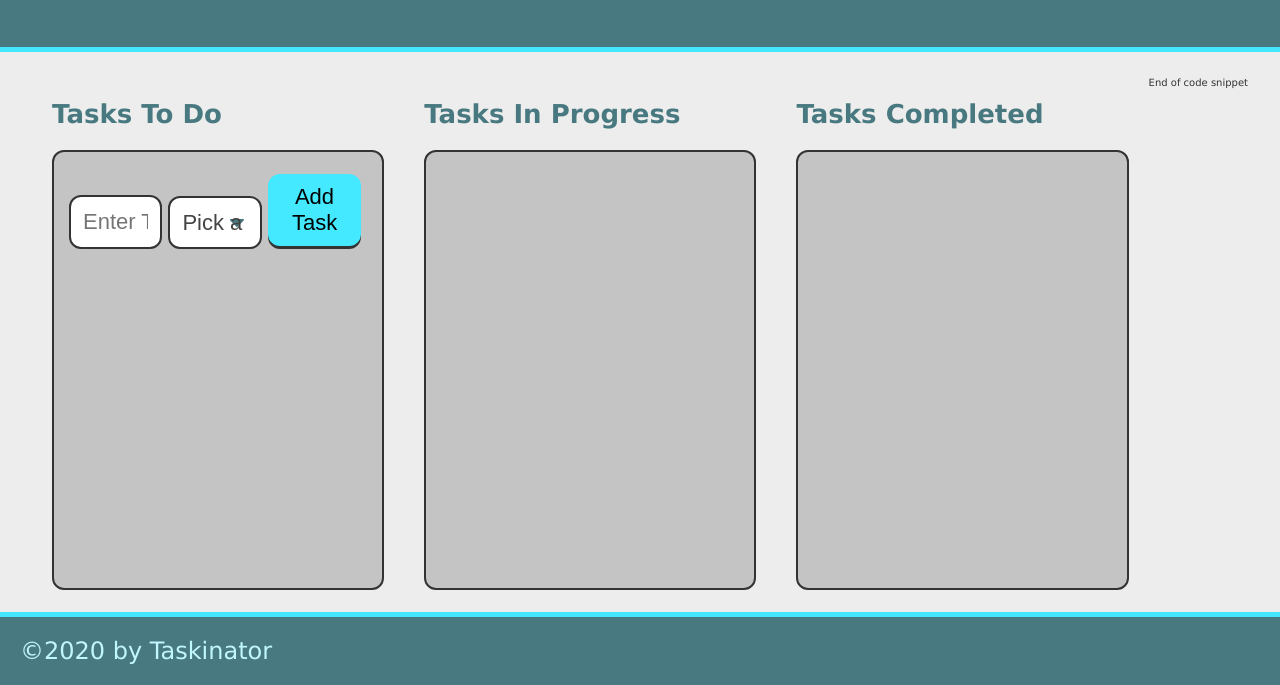
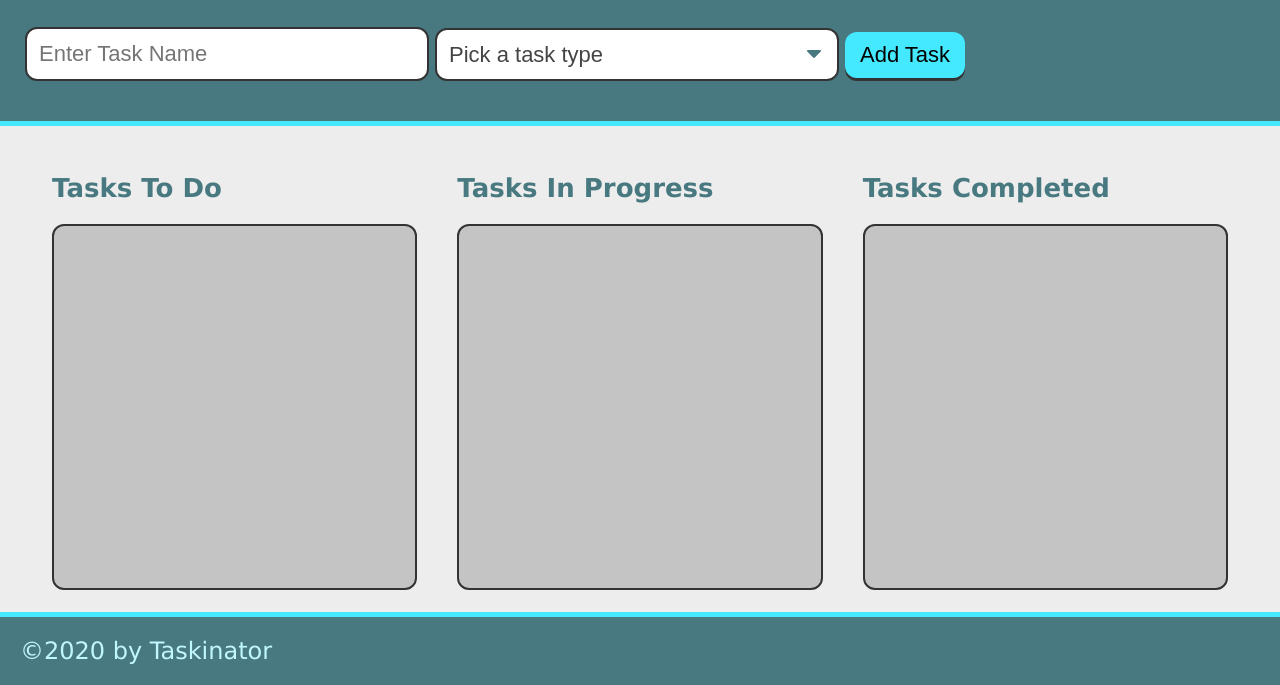
Before and after one commit to serebr-nina/taskinator, a plain HTML site: page index.html in a window 1280 px wide. Shown: the part 115-800 px from the top of the page. Drawn offline with Linux system fonts and the light colour scheme.

Commit message:
fixed an HTML file

```diff
--- a/index.html
+++ b/index.html
@@ -13,12 +13,6 @@
     <header>
         <h1 class="page-title">Taskinator</h1>
         <p>Click the button below to add a new task!</p>
-    </header>
-    <main class="page-content" id="page-content">
-        <!-- Tasks To Do -->
-        <section class="task-list-wrapper">
-            <h2 class="list-title">Tasks To Do</h2>
-            <ul class="task-list" id="tasks-to-do">
         <form id="task-form">
             <div class="form-group">
                 <input type="text" name="task-name" placeholder="Enter Task Name" />
@@ -35,10 +29,13 @@
                 <button class="btn" id="save-task" type="submit">Add Task</button>
             </div>
         </form>
-
-            </ul>
+    </header>
+    <main class="page-content" id="page-content">
+        <!-- Tasks To Do -->
+        <section class="task-list-wrapper">
+            <h2 class="list-title">Tasks To Do</h2>
+            <ul class="task-list" id="tasks-to-do"></ul>
         </section>
-
         <!-- Tasks In Progress -->
         <section class="task-list-wrapper">
             <h2 class="list-title">Tasks In Progress</h2>
@@ -49,8 +46,7 @@
         <section class="task-list-wrapper">
             <h2 class="list-title">Tasks Completed</h2>
             <ul class="task-list" id="tasks-completed"></ul>
-        </section>End of code snippet
-
+        </section>
     </main>
     <footer>
         &copy;2020 by Taskinator
```
Lines whose indentation alone changed are shown as unchanged.
